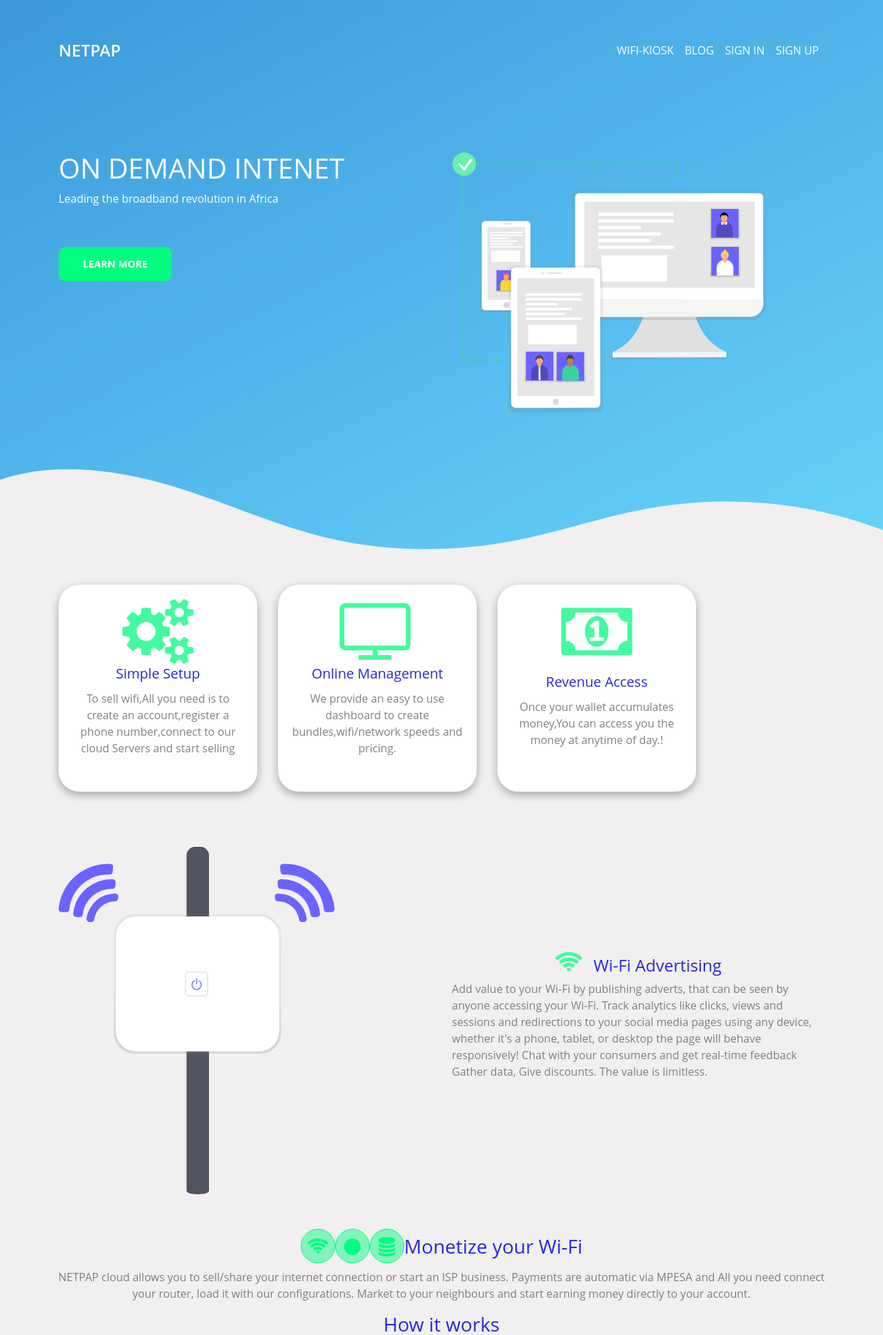
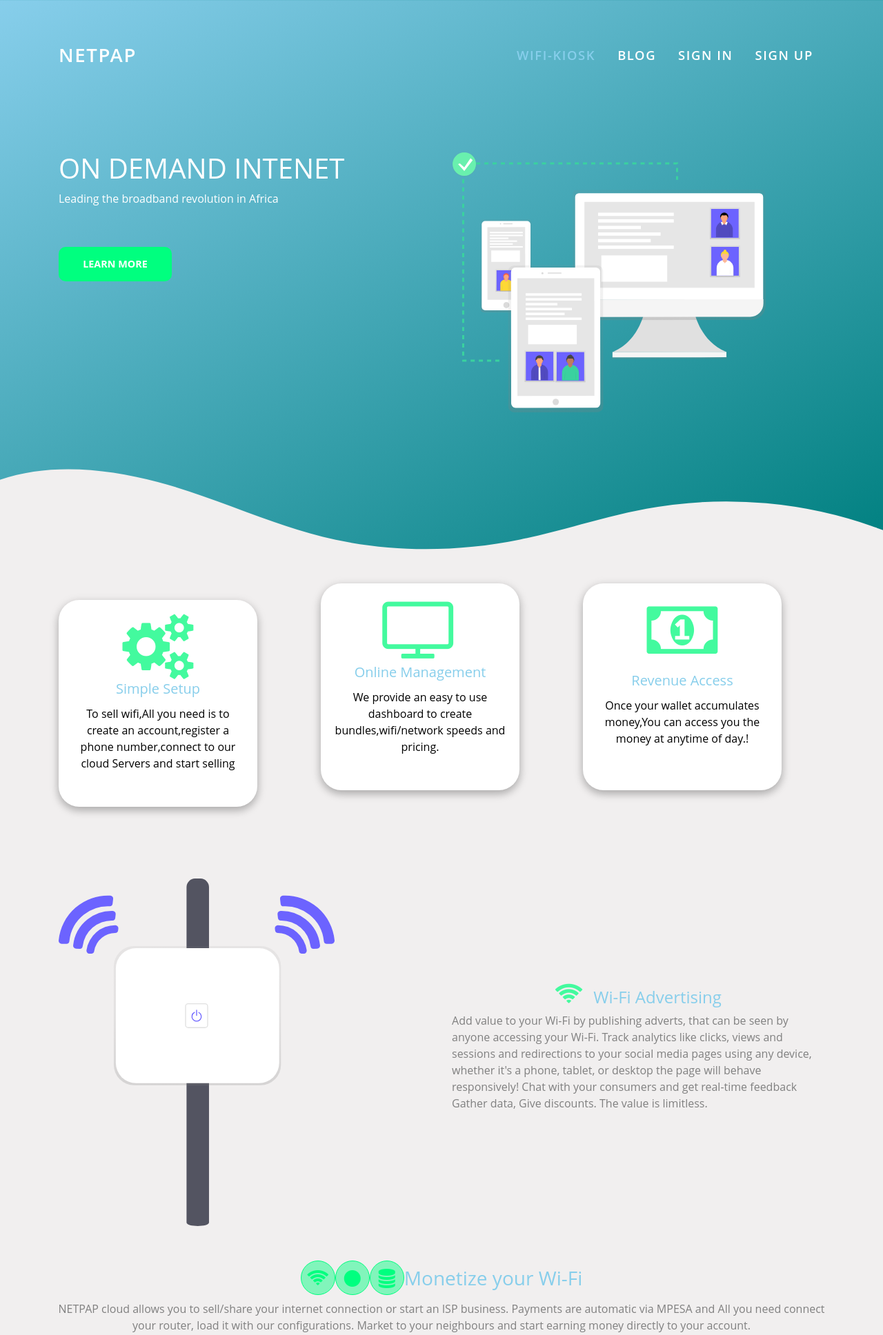
Before and after one commit to EmmahCodes254/netpap-login-page, a web app: file index.html in a window 1280 px wide. Shown: the top 1936 px of the page at 69% size. Run offline with its HTML, style and script files only (its server is not run), Linux system fonts and the light colour scheme.

Commit message:
changed colors

```diff
--- a/index.html
+++ b/index.html
@@ -7,6 +7,8 @@
     <link rel="stylesheet" href="/bootstrap-4.4.1-dist/css/bootstrap.min.css">
     <link rel="stylesheet" href="/static/style.css">
     <link rel="stylesheet" href="https://stackpath.bootstrapcdn.com/font-awesome/4.7.0/css/font-awesome.min.css">
+    <link href='https://cdn.jsdelivr.net/npm/boxicons@2.0.5/css/boxicons.min.css' rel='stylesheet'>
+    <link rel="stylesheet" href="/bootstrap-4.4.1-dist/js/bootstrap.min.js">
 </head>
 <body>
     <!-- Navigation starts -->
@@ -15,13 +17,15 @@
                 <div class="container">
 
                     <a class="navbar-brand" href="#">NETPAP</a>
-                    <button class="navbar-toggler" type="button" data-toggle="collapse" data-target="#navbarNav" aria-controls="navbarNav" aria-expanded="false" aria-label="Toggle navigation">
+                    <button class="navbar-toggler" type="button" data-toggle="collapse"
+                      data-target="#navbarNav" aria-controls="navbarNav" aria-expanded="false" aria-label="Toggle navigation">
                       <span class="navbar-toggler-icon"></span>
                     </button>
+
                     <div class="collapse navbar-collapse" id="navbarNav">
                       <ul class="navbar-nav ml-auto">
                         <li class="nav-item">
-                            <a class="nav-link" href="#">WIFI-KIOSK</a>
+                            <a class="nav-link active" href="#">WIFI-KIOSK</a>
                           </li>
                           <li class="nav-item">
                             <a class="nav-link" href="#">BLOG</a>
@@ -35,6 +39,7 @@
 
                         </ul>
                     </div>
+
                 </div>
 
               </nav>
@@ -49,7 +54,7 @@
                         <a href="#">Learn more</a>
                     </div>
                 </div>
-                <div class="col-md-6">
+                <div class="col-md-6 col-sm-12 col-xs-12">
                     <div class="realtime-img">
                         <img src="/assets/real-time_sync.svg" alt="" srcset="">
                     </div>
@@ -57,13 +62,14 @@
             </div>
         </div>
     </section>
+
+
     <section>
       <div class="container">
-        <div class="row">
-          <div class="flex-container">
+        <div class="row my-5">
 
-            <div class="col-md-4">
-                <div class="card" style="width: 18rem;">
+            <div class="col-md-4 my-4 col-sm-12 col-xs-12">
+                <div class="card"  style="width: 18rem;">
                   <i class="fa fa-cogs"></i>
                   <div class="card-body">
                     <h5 class="card-title">Simple Setup</h5>
@@ -75,7 +81,7 @@
                 </div>
             </div>
 
-            <div class="col-md-4">
+            <div class="col-md-4 my- 4 col-sm-12 col-xs-12">
               <div class="card" style="width: 18rem;">
                 <i class="fa fa-television"></i>
                 <div class="card-body">
@@ -87,7 +93,7 @@
               </div>
             </div>
 
-            <div class="col-md-4">
+            <div class="col-md-4 col-sm-12 col-xs-12">
               <div class="card" style="width: 18rem;">
                 <i class="fa fa-money"></i>
                 <div class="card-body">
@@ -99,7 +105,6 @@
               </div>
             </div>
 
-          </div>
         </div>
       </div>
     </section>
@@ -218,5 +223,7 @@
         </div>
       </div>
     </footer>
+
+    <script src="/static/app.js"></script>
 </body>
 </html>
--- a/static/style.css
+++ b/static/style.css
@@ -1,5 +1,6 @@
 *{
     outline: none;
+   ;
 }
 html,
 body{
@@ -15,8 +16,12 @@ header{
     z-index: 10;
     color: #fff;
 }
+
 .navbar {
     padding: 50px 0;
+    font-size: 1.15rem;
+    font-weight: 600;
+    letter-spacing: .1rem;
 }
 .navbar-brand{
     font-weight: 600;
@@ -24,12 +29,19 @@ header{
     text-transform: uppercase;
     color: #fff;
 }
+.nav-item{
+    padding: .5rem;
+}
 .nav-link{
     text-transform: uppercase;
     color: #fff;
 }
+.nav-link.active,
+.nav-link:hover{
+    color: rgb(135, 206, 235) !important;
+}
 .main{
-    background: linear-gradient(153deg, rgb(60, 153, 220)0%, rgb(102, 211, 250)100%),
+    background: linear-gradient(153deg, rgb(135, 206, 235)0%, rgb(0, 128, 128)100%),
     url(/assets/signal_searching.svg) center no-repeat;
     position: relative;
     min-height: 80vh;
@@ -77,7 +89,8 @@ header{
     width: 455px;
     height: auto;
 }
-.flex-container{
+
+/*.flex-container{
     display: flex;
     flex-direction: row;
     justify-content: center;
@@ -85,22 +98,21 @@ header{
     color: #000;
     margin-top: 50px;
     color: gray;
-}
+}*/
 .card{
     background: #fff;
     box-shadow: 0 5px 11px 0 rgba(0,0,0,0.18),0 4px 15px 0 rgba(0,0,0,0.15);
     height: 300px;
     border: none;
     border-radius: 30px;
-}
-.flex-container .card {
     padding-top: 20px;
     padding-bottom: 50px;
 }
-.flex-container .card-title{
-    color: rgb(39, 39, 223);
+.card-title{
+    color: rgb(135, 206, 235);
+    text-align: center;
 }
-.flex-container .card .card-body, .card-text{
+.card .card-body, .card-text{
     display: flex;
     flex-direction: column;
     align-items: center;
@@ -125,7 +137,7 @@ header{
     align-items: center;
 }
 #wifi-advert h4{
-    color: rgb(39, 39, 223);
+    color: rgb(135, 206, 235);
 }
 #wifi-advert p{
     color: gray;
@@ -152,7 +164,7 @@ header{
   transition: all .3s ease;
 }
 .monetize h3{
-    color: rgb(39, 39, 223);
+    color: rgb(135, 206, 235);
 }
 .custom-counter {
    margin: 0;
@@ -164,9 +176,9 @@ header{
   .custom-counter li {
     counter-increment: step-counter;
     margin-bottom: 10px;
-    border: 1px solid blue;
+    border: 1px solid rgb(135, 206, 235);
     border-radius: 10px;
-    border-color: blue !important;
+    border-color: rgb(135, 206, 235) !important;
     margin:0; padding: 30px;
     position: relative;
   }
@@ -206,7 +218,7 @@ header{
   }
 
 .started{
-    background: linear-gradient(to bottom, #71f0f0, #fff);
+    background: linear-gradient(to bottom, rgb(135, 206, 235)0, rgb(255, 255, 255)100%);
     margin-top: 200px;
     height: 500px;
 }
@@ -231,13 +243,13 @@ header{
     font-size: 12px;
 }
 .started .card .card-body h2{
-    color: rgb(39, 39, 223);
+    color: rgb(135, 206, 235);
 }
 .started .card .card-body ul{
     list-style-type: none;
 }
 .ready{
-    background: rgb(39, 39, 223);
+    background: rgb(135, 206, 235);
     padding: 65px 0 65px 0;
     color: #fff;
 }
@@ -253,7 +265,7 @@ header{
 .btn{
     background: #fff;
     border-radius: 6px;
-    color: rgb(39, 39, 223);
+    color: rgb(135, 206, 235);
 
 }
 .email{
@@ -285,7 +297,7 @@ footer{
     align-items: center;
 }
 #footer-left h3{
-    color: rgb(39, 39, 223);
+    color: rgb(135, 206, 235);
 }
 #footer-left span{
     padding-left: 10px;
@@ -293,3 +305,87 @@ footer{
 #footer-right{
     color: gray;
 }
+
+/*responsiveness
+// Small devices (landscape phones, 576px and up)
+/*--------min width----------
+
+@media (min-width: 576px) {
+    body{
+        margin: 0;
+        width: 100%;
+    }
+    .header,.main{
+        margin: 0%;
+        width: auto;
+    }
+    img{
+        max-width: 200px;
+    }
+    .main{
+        max-width: auto;
+    }
+    section{
+        padding-bottom: 40px;
+    }
+ }*/
+
+
+@media screen and (max-width: 768px) {
+  img{
+      max-width: 200px;
+  }
+ }
+
+
+/*@media (min-width: 992px) { ... }
+
+
+@media (min-width: 1200px) { ... }
+
+/*----------------max width------------
+
+@media (max-width: 575.98px) {
+    *{
+        width: 100%;
+        padding-right: 0;
+    }
+    body{
+        width: 100%;
+        margin: 0;
+    }
+    }
+    img{
+        max-width: 200px;
+    }
+    .main{
+        max-width: auto;
+    }
+    section{
+        padding: 0 40px 0 20px;
+    }
+}
+
+)
+@media (max-width: 767.98px) { ... }
+
+
+@media (max-width: 991.98px) { ... }
+
+
+@media (max-width: 1199.98px) { ... }
+
+------------for max and min width------------
+@media (max-width: 575.98px) { ... }
+
+
+@media (min-width: 576px) and (max-width: 767.98px) { ... }
+
+
+@media (min-width: 768px) and (max-width: 991.98px) { ... }
+
+
+@media (min-width: 992px) and (max-width: 1199.98px) { ... }
+
+
+@media (min-width: 1200px) { ... }*/
```
Also changed, not shown: assets/drew-taylor-7liDpl93wt4-unsplash.jpg (added), assets/laptop.jpg (added), assets/omid-armin-lURwck8eokg-unsplash.jpg (added).
